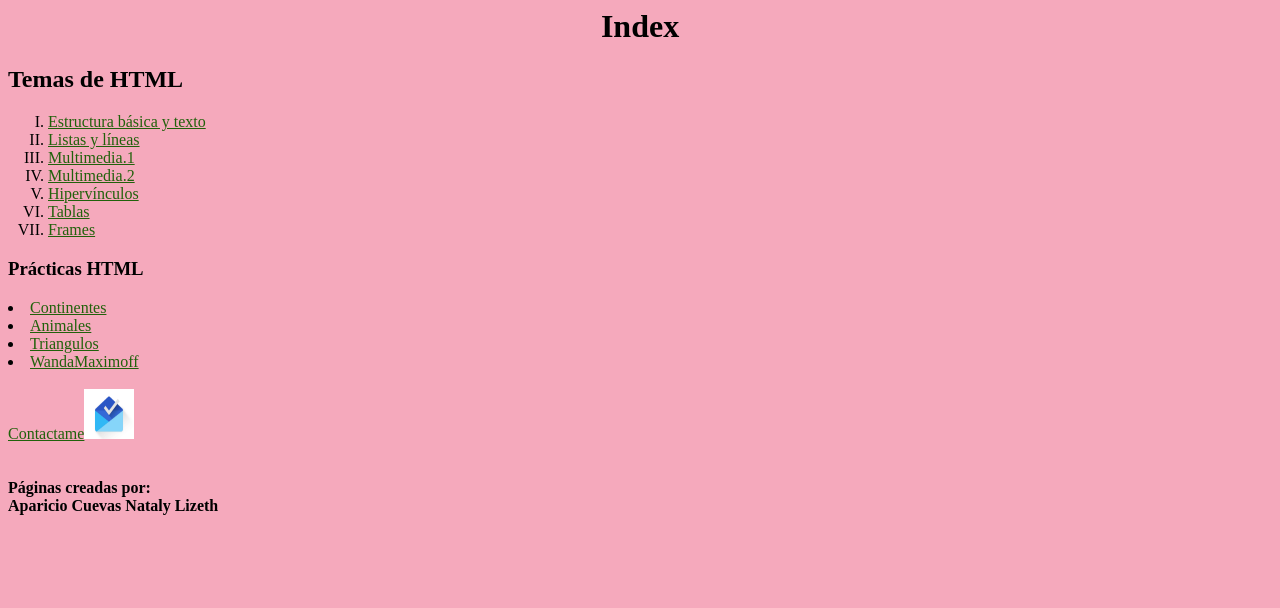
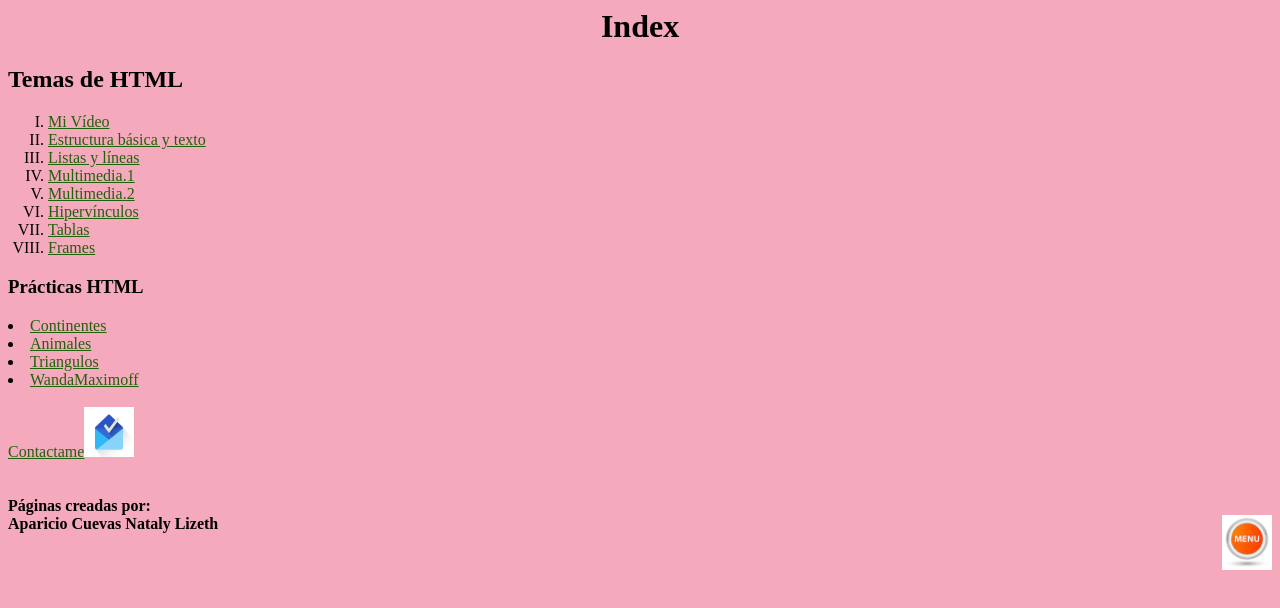
Before and after one commit to NatalyAparicio/compubas2, a plain HTML site: page menu.html in a window 1280 px wide. Drawn offline with Linux system fonts and the light colour scheme.

Commit message:
Update menu.html

```diff
--- a/menu.html
+++ b/menu.html
@@ -7,6 +7,7 @@
 
 <h2>Temas de HTML</h2>
  <ol type="I">
+  <li><a href="yo.html" target="principal">Mi V&iacutedeo</a>
   <li><a href="miprimerapag.html" target="principal">Estructura b&aacutesica y texto</a>
   <li><a href="Listas+y+lineas.html" target="principal">Listas y l&iacuteneas</a>
   <li><a href="Multimedia/Sonidosyvideos.html" target="principal">Multimedia.1</a>
@@ -30,6 +31,7 @@
 
 
 
+<a href="https://borjorges.000webhostapp.com/Caritas.html"><img src="men.jfif" width=50 heigth=50 align="right"></a>
 
 
 
```
